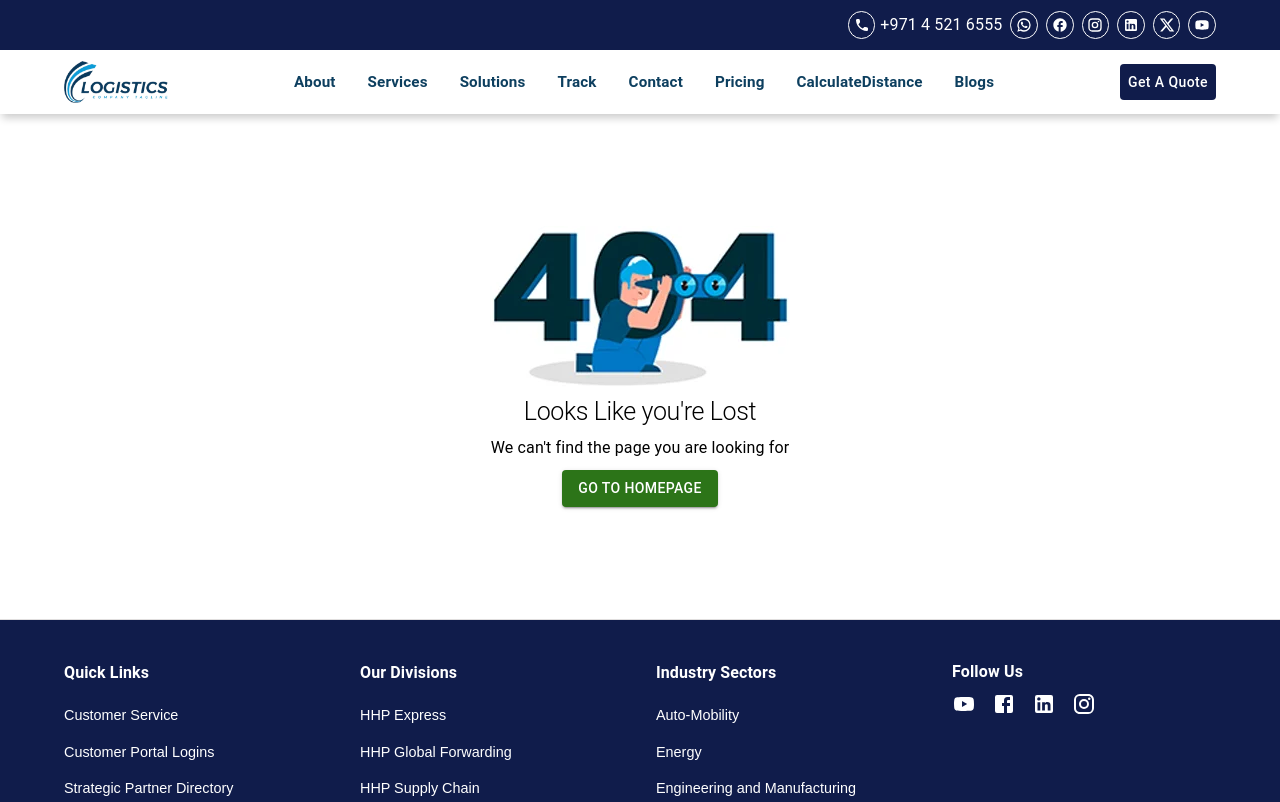
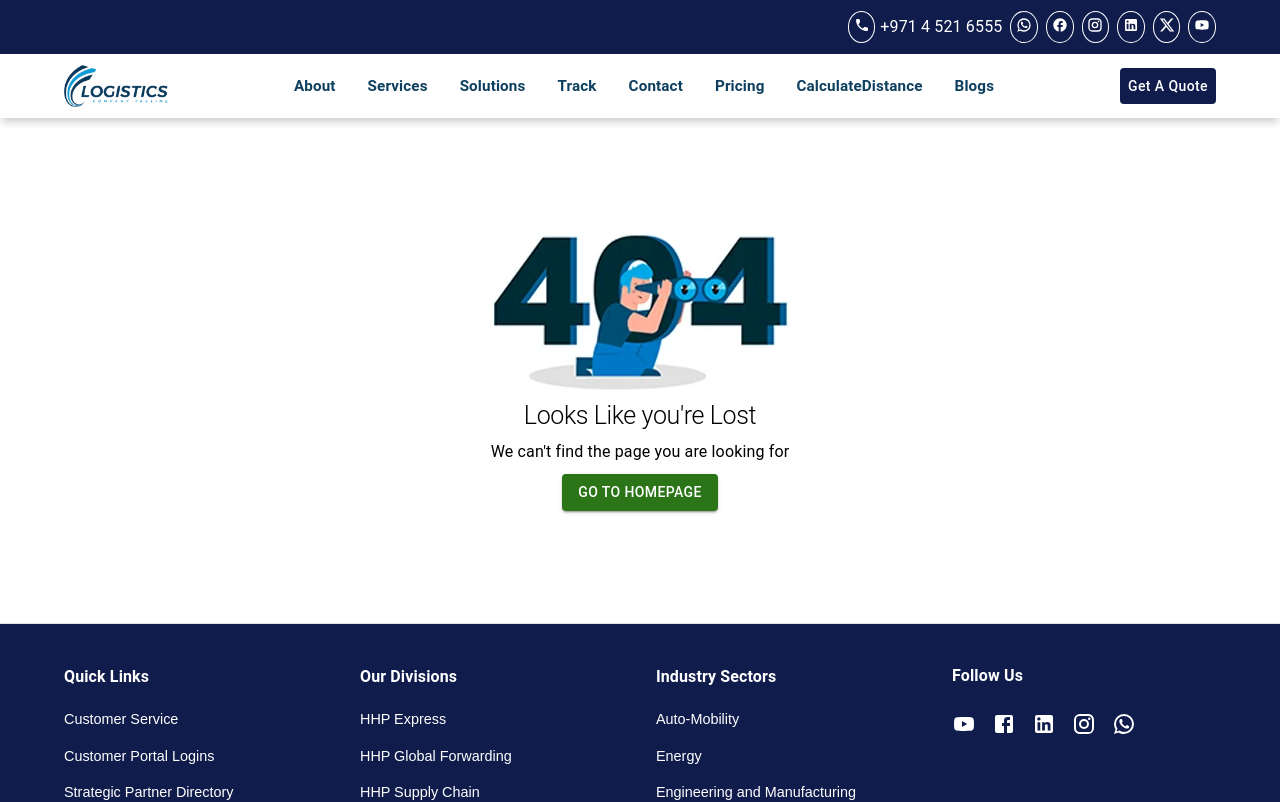
Before and after one commit to deepakumar2023/UniversalAllianceExpress, a React (Create React App) app: page /subcategory/1/1 in a window 1280 px wide. Shown: the top 802 px of the page. Built offline with nearby package versions, Linux system fonts and the light colour scheme.

Commit message:
add icon link

```diff
--- a/src/layouts/FooterNavigation.jsx
+++ b/src/layouts/FooterNavigation.jsx
@@ -6,16 +6,21 @@ import YouTubeIcon from "@mui/icons-material/YouTube";
 import FacebookIcon from "@mui/icons-material/Facebook";
 import LinkedInIcon from "@mui/icons-material/LinkedIn";
 import InstagramIcon from "@mui/icons-material/Instagram";
+import WhatsAppIcon from "@mui/icons-material/WhatsApp";
 
 function FooterNavigation() {
+  const socialIcons = [
+    { link: "https://www.youtube.com", icon: <YouTubeIcon /> },
+    { link: "https://www.facebook.com", icon: <FacebookIcon /> },
+    { link: "https://www.linkedin.com", icon: <LinkedInIcon /> },
+    { link: "https://www.instagram.com", icon: <InstagramIcon /> },
+    {
 
+      icon: <WhatsAppIcon />,
+      link: "https://wa.me/+971556540154?text=Hello%20User!",
+    },
+  ];
 
-    const socialIcons = [
-        <YouTubeIcon />,
-        <FacebookIcon />,
-        <LinkedInIcon />,
-        <InstagramIcon />,
-      ];
   return (
     <Stack sx={{ borderTop: "1px solid #e0dede", bgcolor: "#101c4b" }}>
       <Container>
@@ -65,15 +70,24 @@ function FooterNavigation() {
             ))
           )}
 
-
           <Grid item="true" size={{ xs: 12, sm: 6, md: 3 }}>
             <Typography sx={{ fontWeight: "700", color: "white" }}>
               Follow Us
             </Typography>
             <List sx={{ display: "flex", gap: "0" }}>
-                        {socialIcons.map((icon, i) => (
-                          <ListItem key={i} sx={{ p: "0", pr: "1rem", width: "auto",color: "white" }}>
-                            {icon}
+              {socialIcons.map((social, i) => (
+                <ListItem
+                  key={i}
+                  sx={{ p: "0", pr: "1rem", width: "auto", color: "white" }}
+                >
+                  <a
+                    key={i}
+                    href={social.link}
+                    target="_blank"
+                    rel="noopener noreferrer"
+                  >
+                  <p style={{color:'white'}}> {social.icon} </p>
+                  </a>
                 </ListItem>
               ))}
             </List>
@@ -81,9 +95,9 @@ function FooterNavigation() {
         </Grid>
 
         <Typography
-          sx={{ mb: "1rem", borderTop: "1px solid white", }}
+          sx={{ mb: "1rem", borderTop: "1px solid white" }}
         ></Typography>
-        <Typography sx={{ mb: "2rem", textAlign: "center", color: "#ffff", }}>
+        <Typography sx={{ mb: "2rem", textAlign: "center", color: "#ffff" }}>
           2024 © - all rights reserved Logistics
         </Typography>
       </Container>
--- a/src/layouts/HeaderContact.jsx
+++ b/src/layouts/HeaderContact.jsx
@@ -1,17 +1,51 @@
 import { Container, Stack, Typography } from "@mui/material";
-import PhoneRoundedIcon from '@mui/icons-material/PhoneRounded';
-import WhatsAppIcon from '@mui/icons-material/WhatsApp';
-import FacebookOutlinedIcon from '@mui/icons-material/FacebookOutlined';
-import InstagramIcon from '@mui/icons-material/Instagram';
-import LinkedInIcon from '@mui/icons-material/LinkedIn';
-import XIcon from '@mui/icons-material/X';
-import YouTubeIcon from '@mui/icons-material/YouTube';
+import PhoneRoundedIcon from "@mui/icons-material/PhoneRounded";
+import WhatsAppIcon from "@mui/icons-material/WhatsApp";
+import FacebookOutlinedIcon from "@mui/icons-material/FacebookOutlined";
+import InstagramIcon from "@mui/icons-material/Instagram";
+import LinkedInIcon from "@mui/icons-material/LinkedIn";
+import XIcon from "@mui/icons-material/X";
+import YouTubeIcon from "@mui/icons-material/YouTube";
 
-
-const contactData = [<PhoneRoundedIcon sx={{ fontSize: "1rem" }} />, <WhatsAppIcon sx={{ fontSize: "1rem" }} />, <FacebookOutlinedIcon sx={{ fontSize: "1rem" }} />, <InstagramIcon sx={{ fontSize: "1rem" }} />, <LinkedInIcon sx={{ fontSize: "1rem" }} />, <XIcon sx={{ fontSize: "1rem" }} />, <YouTubeIcon sx={{ fontSize: "1rem" }} />]
+const contactData = [
+  {
+    type: "phone",
+    icon: <PhoneRoundedIcon sx={{ fontSize: "1rem" }} />,
+    link: "tel:+1234567890",
+  },
+  {
+    type: "whatsapp",
+    icon: <WhatsAppIcon sx={{ fontSize: "1rem" }} />,
+    link: "https://wa.me/1234567890?text=Hello%20there!",
+  },
+  {
+    type: "facebook",
+    icon: <FacebookOutlinedIcon sx={{ fontSize: "1rem" }} />,
+    link: "https://www.facebook.com/yourprofile",
+  },
+  {
+    type: "instagram",
+    icon: <InstagramIcon sx={{ fontSize: "1rem" }} />,
+    link: "https://www.instagram.com/yourprofile",
+  },
+  {
+    type: "linkedin",
+    icon: <LinkedInIcon sx={{ fontSize: "1rem" }} />,
+    link: "https://www.linkedin.com/in/yourprofile",
+  },
+  {
+    type: "x",
+    icon: <XIcon sx={{ fontSize: "1rem" }} />,
+    link: "https://www.x.com/yourprofile",
+  },
+  {
+    type: "youtube",
+    icon: <YouTubeIcon sx={{ fontSize: "1rem" }} />,
+    link: "https://www.youtube.com/c/yourchannel",
+  },
+];
 
 function HeaderContact() {
-
   return (
     <Stack
       sx={{
@@ -24,24 +58,42 @@ function HeaderContact() {
       }}
     >
       <Container>
-                <Stack sx={{ flexDirection: "row", justifyContent: "flex-end", gap: ".5rem" }}>
-                    {
-                        contactData.map((data, i) => (
-                            <Stack sx={{ alignItems: "center", flexDirection: "row", gap: ".3rem" }} key={i} >
+        <Stack
+          sx={{
+            flexDirection: "row",
+            justifyContent: "flex-end",
+            gap: ".5rem",
+          }}
+        >
+          {contactData.map((contact, i) => (
+            <Stack
+              sx={{ alignItems: "center", flexDirection: "row", gap: ".3rem" }}
+              key={i}
+            >
               <Stack
                 color={"white"}
                 borderRadius={"50%"}
                 border={"1px solid white"}
                 p={".3rem"}
-                                >{data}</Stack>
-                                <Typography sx={{ display: i !== 0 && "none", color: "white" }}>+971 4 521 6555</Typography>
+              >
+                <a
+                  href={contact.link}
+                  target="_blank"
+                  rel="noopener noreferrer"
+                  style={{color:'white'}}
+                >
+                  {contact.icon}
+                </a>
               </Stack>
-                        ))
-                    }
+              <Typography sx={{ display: i !== 0 && "none", color: "white" }}>
+                +971 4 521 6555
+              </Typography>
+            </Stack>
+          ))}
         </Stack>
       </Container>
     </Stack>
-    )
+  );
 }
 
 export default HeaderContact;
```
Lines whose indentation alone changed are shown as unchanged.
